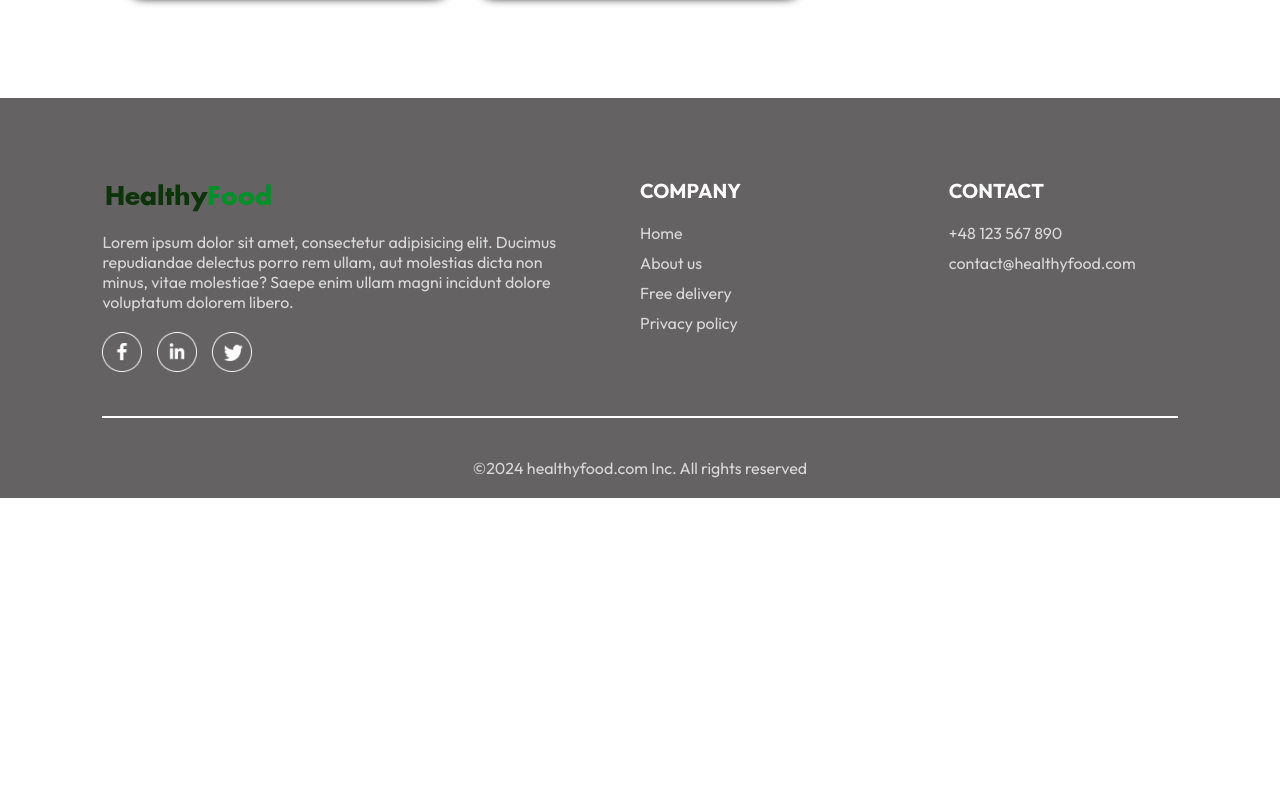
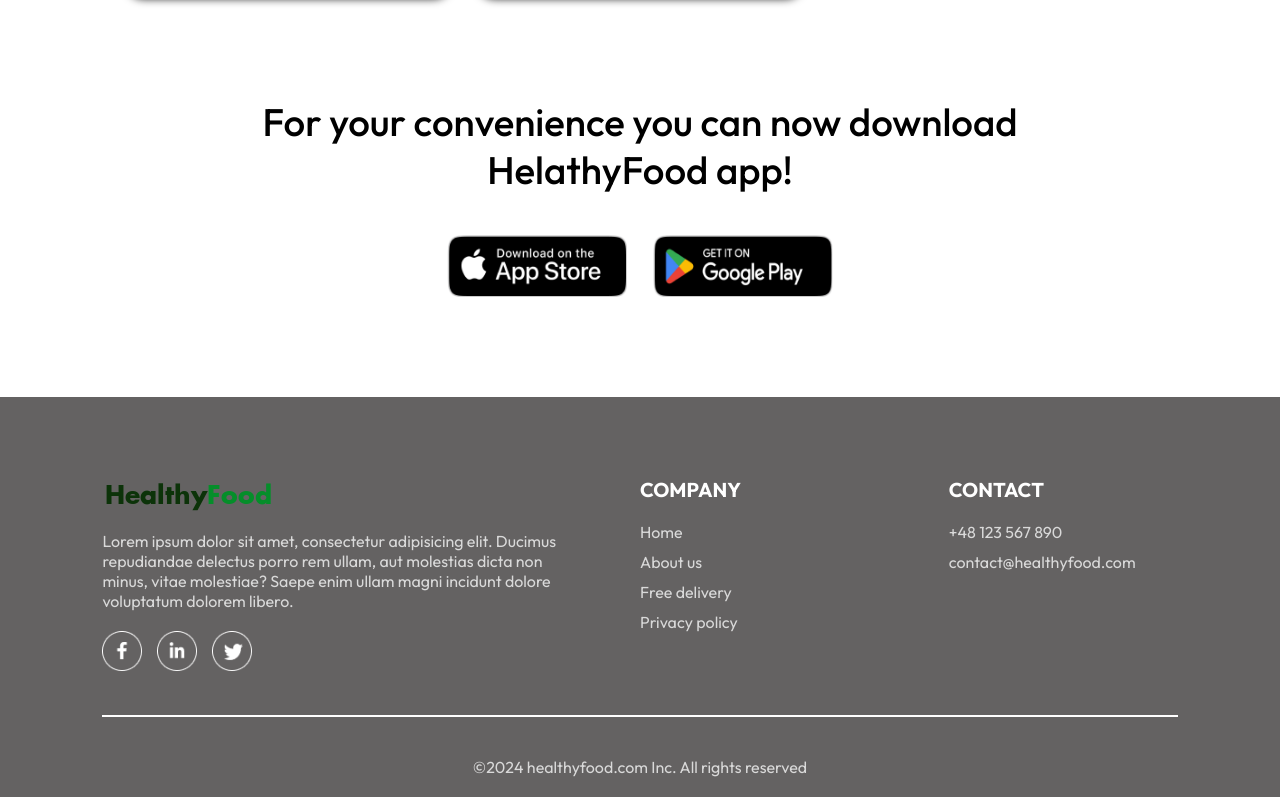
Before and after one commit to StanleyPete/mern-food-delivery-app, a React (Vite) app in the folder fe/: page / in a window 1280 px wide. Shown: the part 5505-6302 px from the top of the page. Before the commit the page ends 6003 px from the top, so only its background shows below. Built offline with nearby package versions, Linux system fonts and the light colour scheme.

Commit message:
Dummy 'mobile app download' section added to Home page

```diff
--- a/fe/src/assets/assets.js
+++ b/fe/src/assets/assets.js
@@ -13,6 +13,8 @@ import remove_icon_red from './remove_icon_red.png'
 import facebook_icon from './facebook_icon.png'
 import linkedin_icon from './linkedin_icon.png'
 import twitter_icon from './twitter_icon.png'
+import google_play_store from './google_play_store.png'
+import apple_store from './apple_store.png'
 
 
 import product_1 from './product_1.png'
@@ -311,5 +313,7 @@ export const assets = {
     remove_icon_red,
     facebook_icon,
     linkedin_icon,
-    twitter_icon
+    twitter_icon,
+    google_play_store,
+    apple_store
 }
--- /dev/null
+++ b/fe/src/components/mobileAppDownload/MobileAppDownload.jsx
@@ -0,0 +1,17 @@
+import React from 'react'
+import './mobileAppDownload.css'
+import { assets } from '../../assets/assets'
+
+const MobileAppDownload = () => {
+  return (
+    <div className="mobile-app-download" id="mobile-app-download">
+        <p>For your convenience you can now download <br/> HelathyFood app! </p>
+        <div className="mobile-app-download-types">
+            <img src={assets.apple_store} alt="Apple store image" />
+            <img src={assets.google_play_store} alt="Google Play store image" />
+        </div>
+    </div>
+  )
+}
+
+export default MobileAppDownload
--- /dev/null
+++ b/fe/src/components/mobileAppDownload/mobileAppDownload.css
@@ -0,0 +1,24 @@
+.mobile-app-download{
+    margin: auto auto;
+    margin-top: 100px;
+    font-size: max(3vw, 20px);
+    text-align: center;
+    font-weight: 500;
+}
+.mobile-app-download-types{
+    margin-top: 40px;
+    display: flex;
+    justify-content: center;
+    gap: max(2vw, 10px);
+}
+
+.mobile-app-download-types img{
+    width: max(30vw, 120px);
+    max-width: 180px;
+    transition: 0.5s;
+    cursor: pointer;
+}
+
+.mobile-app-download-types img:hover{
+    transform: scale(1.05);
+}
--- a/fe/src/pages/home/Home.jsx
+++ b/fe/src/pages/home/Home.jsx
@@ -3,6 +3,7 @@ import './home.css'
 import Header from '../../components/header/Header'
 import ExploreProducts from '../../components/exploreProducts/ExploreProducts'
 import DisplayProducts from '../../components/displayProducts/DisplayProducts'
+import MobileAppDownload from '../../components/mobileAppDownload/MobileAppDownload'
 
 const Home = () => {
 
@@ -13,6 +14,7 @@ const Home = () => {
       <Header/>
       <ExploreProducts category={category} setCategory={setCategory}/>
       <DisplayProducts category={category}/>
+      <MobileAppDownload/>
     </div>
   )
 }
```
Also changed, not shown: fe/src/assets/apple_store.png (added), fe/src/assets/google_play_store.png (added).
